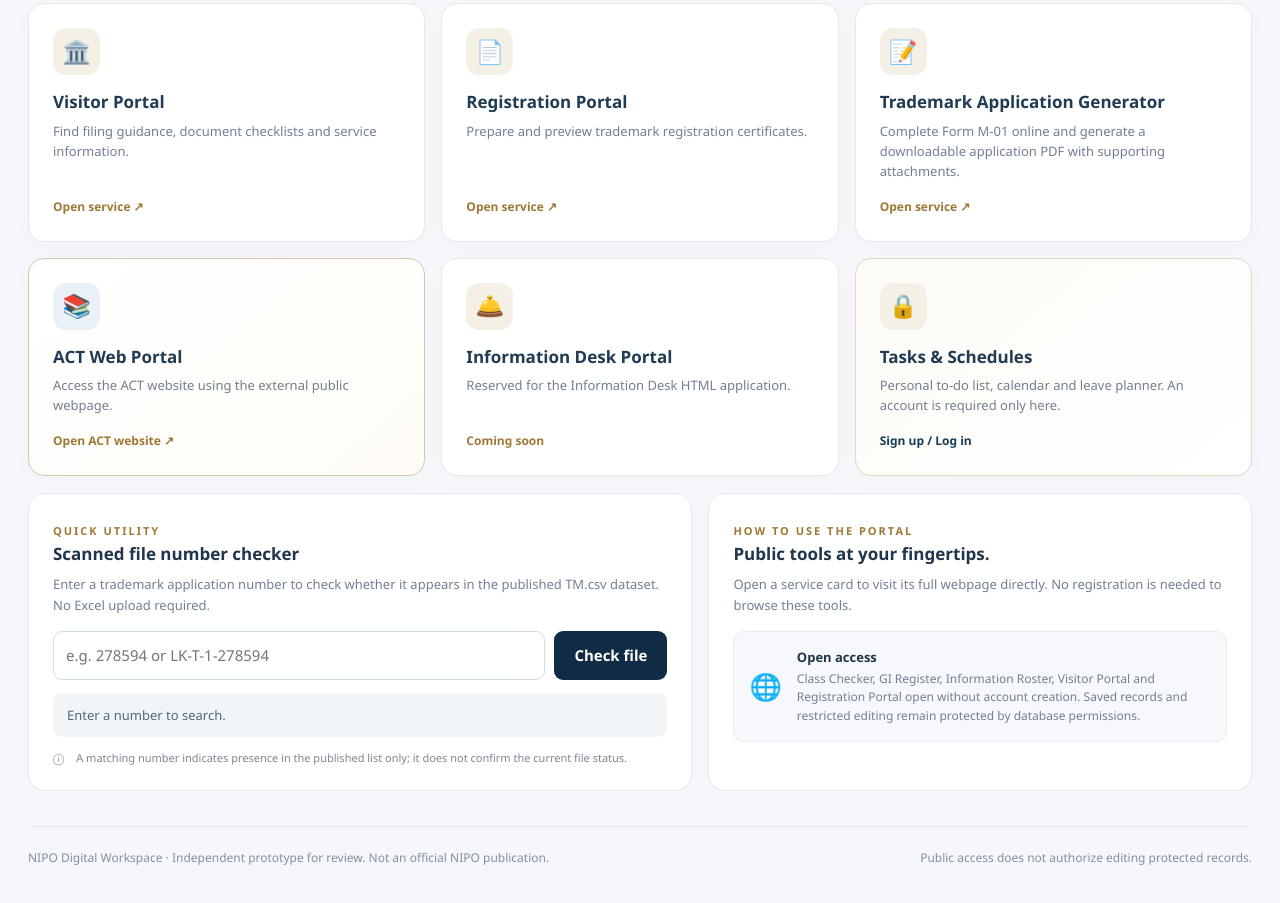
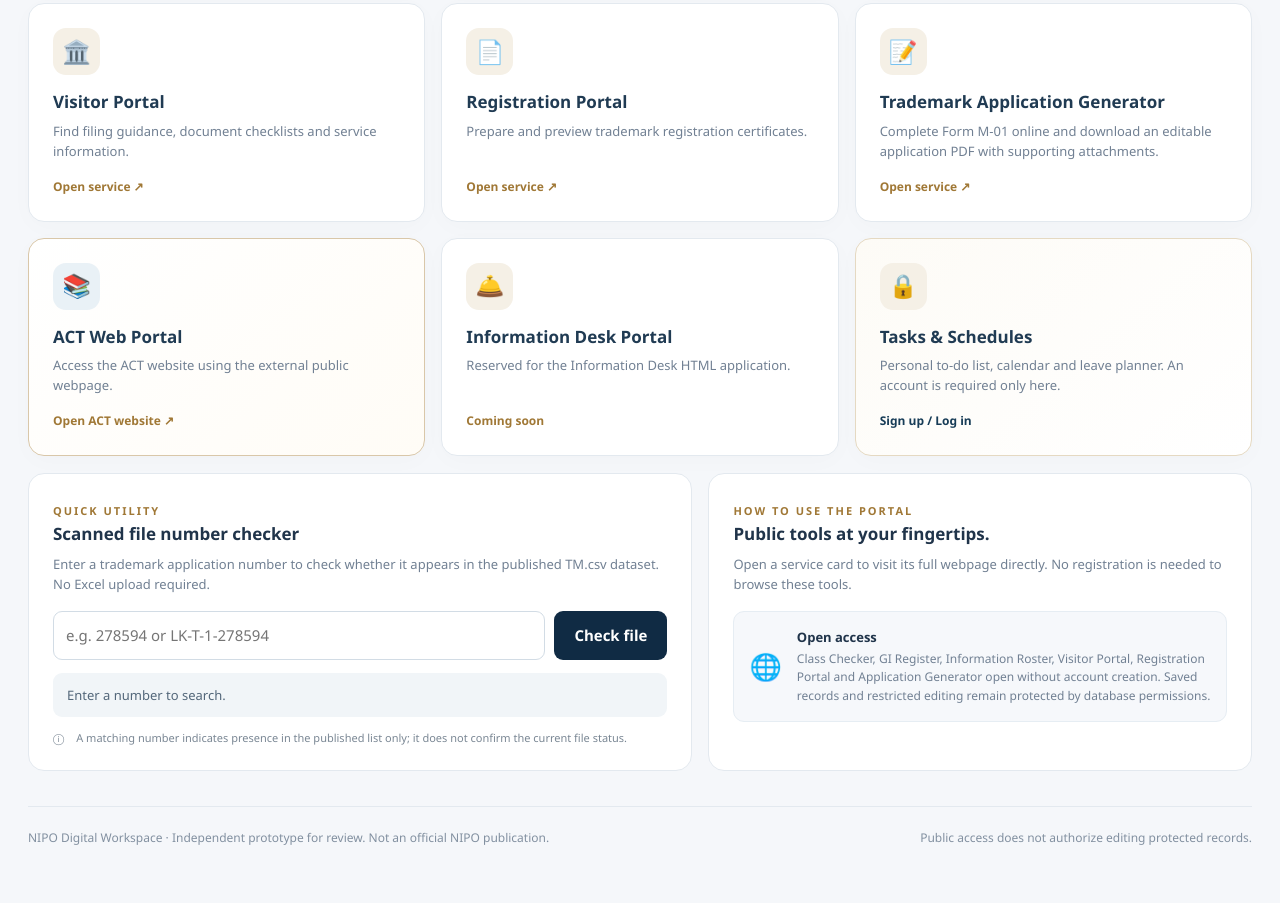
Before and after one commit to sandaruwanipo/application_online_filing, a plain HTML site: page index.html in a window 1280 px wide. Shown: the part 859-1762 px from the top of the page. Drawn offline with Linux system fonts and the light colour scheme.

Commit message:
Update index.html

```diff
--- a/index.html
+++ b/index.html
@@ -5,7 +5,7 @@
 <header class="header"><div class="headerinner"><a href="./index.html" class="logo"><div class="seal">NIPO</div><div><strong>NIPO Digital Workspace</strong><small>Information, examination and office utilities</small></div></a><button class="menuToggle" id="menuToggle" aria-label="Toggle menu">☰</button><nav class="links" id="links"><a href="#services">Services</a><a href="#scan">Scanned file lookup</a><a href="https://www.nipo.gov.lk/" target="_blank" rel="noopener">Official NIPO website ↗</a></nav></div></header>
 <main class="container"><section id="landing"><div class="hero"><div><span class="eyebrow">Welcome to the digital workspace</span><h1>One portal. Every essential NIPO service.</h1><p>Open trademark examination tools, GI information, duty rosters and registration resources directly—no account required to browse public services.</p><div class="actions"><a class="primary" href="#services">Explore services →</a><a class="outline" href="#scan">Check file number ↗</a></div></div><div class="heroart"><span><b>45</b><small>Nice classes</small></span><span><b>GI</b><small>Register</small></span><span><b>TM</b><small>File lookup</small></span><span><b>✓</b><small>My tasks</small></span></div></div>
 <div class="heading" id="services"><div><h2>Explore services</h2><p>Choose a service below. Public tools open their own full pages; only Tasks & Schedules requires an officer account.</p></div><span class="tag">Public services · Personal planner</span></div><div class="grid" id="cards"></div>
-<div class="utility" id="scan"><div class="panel"><span class="eyebrow" style="color:#a07836">Quick utility</span><h3>Scanned file number checker</h3><p>Enter a trademark application number to check whether it appears in the published TM.csv dataset. No Excel upload required.</p><div class="lookup"><input id="number" aria-label="Application number" placeholder="e.g. 278594 or LK-T-1-278594"><button id="check">Check file</button></div><div class="result" id="result" aria-live="polite">Enter a number to search.</div><div class="note">ⓘ <span>A matching number indicates presence in the published list only; it does not confirm the current file status.</span></div></div><div class="panel"><span class="eyebrow" style="color:#a07836">How to use the portal</span><h3>Public tools at your fingertips.</h3><p>Open a service card to visit its full webpage directly. No registration is needed to browse these tools.</p><div class="privacy"><span class="lock">🌐</span><div><strong>Open access</strong><small>Class Checker, GI Register, Information Roster, Visitor Portal and Registration Portal open without account creation. Saved records and restricted editing remain protected by database permissions.</small></div></div></div></div></section>
+<div class="utility" id="scan"><div class="panel"><span class="eyebrow" style="color:#a07836">Quick utility</span><h3>Scanned file number checker</h3><p>Enter a trademark application number to check whether it appears in the published TM.csv dataset. No Excel upload required.</p><div class="lookup"><input id="number" aria-label="Application number" placeholder="e.g. 278594 or LK-T-1-278594"><button id="check">Check file</button></div><div class="result" id="result" aria-live="polite">Enter a number to search.</div><div class="note">ⓘ <span>A matching number indicates presence in the published list only; it does not confirm the current file status.</span></div></div><div class="panel"><span class="eyebrow" style="color:#a07836">How to use the portal</span><h3>Public tools at your fingertips.</h3><p>Open a service card to visit its full webpage directly. No registration is needed to browse these tools.</p><div class="privacy"><span class="lock">🌐</span><div><strong>Open access</strong><small>Class Checker, GI Register, Information Roster, Visitor Portal, Registration Portal and Application Generator open without account creation. Saved records and restricted editing remain protected by database permissions.</small></div></div></div></div></section>
 
 <footer class="footer"><span>NIPO Digital Workspace · Independent prototype for review. Not an official NIPO publication.</span><span>Public access does not authorize editing protected records.</span></footer></main>
 <script>
@@ -17,7 +17,7 @@ const apps=[
 ['roster','🗓️','Information Roster','View information desk duty assignments and live roster updates.','https://sandaruwanipo.github.io/info_roster/'],
 ['visitor','🏛️','Visitor Portal','Find filing guidance, document checklists and service information.','https://sandaruwanipo.github.io/nipo-visitor-portal/'],
 ['registration','📄','Registration Portal','Prepare and preview trademark registration certificates.','https://sandaruwanipo.github.io/registration/'],
- ['application','📝','Trademark Application Generator','Complete Form M-01 online and generate a downloadable application PDF with supporting attachments.','https://sandaruwanipo.github.io/application_online_filing/'],
+['application','📝','Trademark Application Generator','Complete Form M-01 online and download an editable application PDF with supporting attachments.','https://sandaruwanipo.github.io/application_online_filing/'],
 ['act','📚','ACT Web Portal','Access the ACT website using the external public webpage.','https://sandaruwanipo.github.io/act/'],
 ['desk','🛎️','Information Desk Portal','Reserved for the Information Desk HTML application.',''],
 ['todo','🔒','Tasks & Schedules','Personal to-do list, calendar and leave planner. An account is required only here.','officer-login.html']
```
